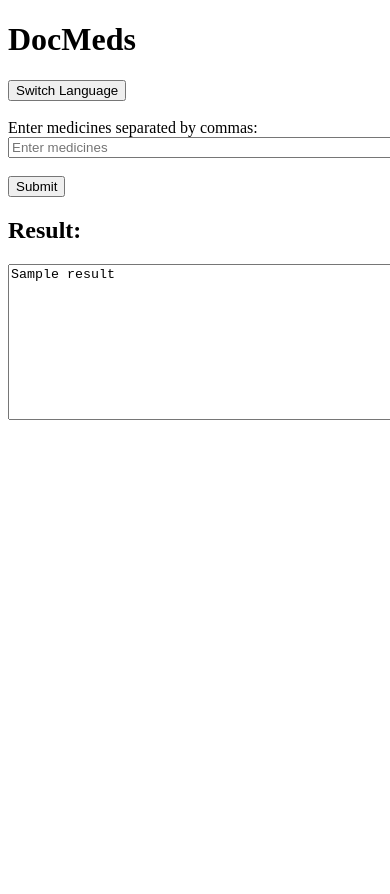
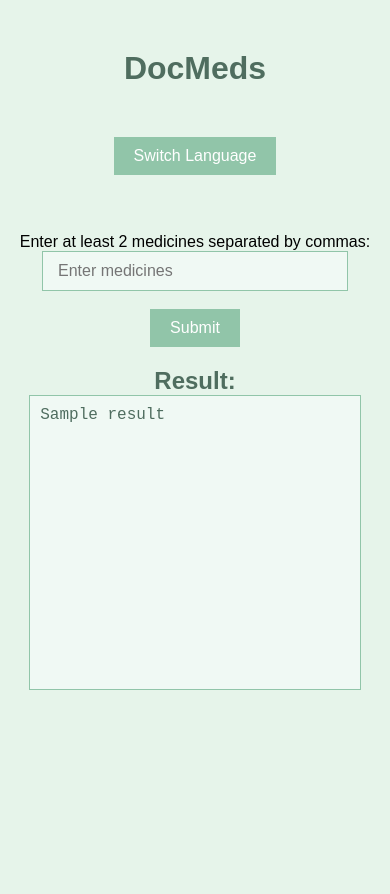
Before and after one commit to ex7remum/iw_project, a Flask app: template templates/index.html in a window 390 px wide; the page is wider, and only the part inside the window is pictured. Before the commit the page ends 844 px from the top of that part, so only its background shows below. Run offline with Flask 3, Linux system fonts and the light colour scheme; the template is opened without the code that fills it: most values are stand-ins (such as "Sample title", 1, 10 or a date in 2020); parts of the project's set-up code (start-up, migrations or seed data) failed here and were passed over; some libraries are stand-ins or nearby versions.

Commit message:
Dry run prototype

```diff
--- a/main.py
+++ b/main.py
@@ -5,7 +5,7 @@ from trie import Trie
 import pandas as pd
 import os
 from trie import TrieVisualizer
-
+from scout_apm.flask import ScoutApm
 
 app = Flask(__name__)
 app.config['SECRET_KEY'] = 'your_secret_key'
@@ -84,6 +84,10 @@ def index():
 @app.route('/autocomplete', methods=['GET'])
 def autocomplete():
     query = request.args.get('q', '').lower()
+    if not query:
+        return jsonify([])
+    if 'lang' not in session:
+        session['lang'] = 'en'
     medicine_trie = Trie(session['lang'])
     # Get autocomplete suggestions from the trie
     suggestions = medicine_trie.autocomplete(query)
@@ -92,7 +96,10 @@ def autocomplete():
 
     return jsonify(suggestions)
 
+if __name__ == '__main__':
+    #app.config["SCOUT_MONITOR"] = True
+    #app.config["SCOUT_KEY"] = "[c1V7BzRYPDMnjYvn3aFF]"
+    #app.config["SCOUT_NAME"] = "A FRIENDLY NAME FOR YOUR APP"
+    #ScoutApm(app)
 
-
-if __name__ == '__main__':
-    app.run(debug=True)
+    app.run(debug=False)
--- a/templates/index.html
+++ b/templates/index.html
@@ -3,12 +3,107 @@
 <head>
     <meta charset="UTF-8">
     <meta name="viewport" content="width=device-width, initial-scale=1.0">
-    <title>{{ 'Пример сайта на Python' if lang == 'ru' else 'Python Website Example' }}</title>
+    <title>{{ 'DocMeds' if lang == 'ru' else 'DocMeds' }}</title>
 
     <!-- Подключение библиотеки jQuery для автодополнения -->
     <script src="https://code.jquery.com/jquery-3.6.0.min.js"></script>
     <script src="https://code.jquery.com/ui/1.12.1/jquery-ui.min.js"></script>
     <link rel="stylesheet" href="https://code.jquery.com/ui/1.12.1/themes/base/jquery-ui.css">
+
+    <style>
+        body {
+            font-family: Arial, sans-serif;
+            margin: 0;
+            padding: 0;
+            display: flex;
+            flex-direction: column;
+            justify-content: flex-start;
+            align-items: center;
+            min-height: 100vh;
+            padding-top: 50px;
+            background-color: #e6f4ea; /* Светло-зелёный фон */
+        }
+
+        form {
+            max-width: 100%;
+            margin: 20px auto;
+            text-align: center;
+        }
+
+        input[type="text"], textarea {
+            width: 90%;
+            padding: 10px;
+            box-sizing: border-box;
+            font-size: 16px;
+            border: 1px solid #91c5a9; /* Светло-зелёная рамка */
+            background-color: #f0f9f4; /* Очень светло-зелёный фон полей ввода */
+            color: #4f6d5f; /* Цвет текста */
+        }
+
+        input[type="submit"], button {
+            padding: 10px 20px;
+            font-size: 16px;
+            background-color: #91c5a9; /* Светло-зелёная кнопка */
+            border: none;
+            color: white;
+            cursor: pointer;
+        }
+
+        textarea {
+            resize: none;
+            height: 40vh; /* Высота 40% экрана */
+            margin-bottom: 20px;
+        }
+
+        h1, h2 {
+            text-align: center;
+            margin: 0;
+            color: #4f6d5f; /* Тёмно-зелёный для заголовков */
+        }
+
+        h1 {
+            margin-bottom: 30px;
+        }
+
+        /* Для мобильных устройств */
+        @media (max-width: 768px) {
+            input[type="text"], textarea {
+                width: 100%;
+                padding-left: 15px;
+                padding-right: 15px;
+            }
+
+            form {
+                padding-left: 15px;
+                padding-right: 15px;
+            }
+        }
+
+        /* Для маленьких экранов (мобильные портрет) */
+        @media (max-width: 480px) {
+            input[type="text"], textarea {
+                width: 85%;
+            }
+
+            textarea {
+                height: 35vh; /* Немного меньше на мобильных */
+                padding-left: 10px;
+                padding-right: 10px;
+            }
+        }
+
+        /* Ограничение ширины для больших экранов */
+        @media (min-width: 768px) {
+            body {
+                max-width: 1200px;
+                margin: 0 auto;
+            }
+
+            input[type="text"], textarea {
+                width: 70%;
+            }
+        }
+    </style>
 
     <script>
         $(function() {
@@ -19,7 +114,6 @@
 
             // Настройка автодополнения
             $("#medicines").on("keydown", function(event) {
-                // Не запускать автодополнение при нажатии на enter, tab или запятую
                 if (event.key === "," || event.keyCode === $.ui.keyCode.TAB) {
                     event.preventDefault();
                 }
@@ -36,21 +130,16 @@
                     });
                 },
                 search: function() {
-                    // Должно быть как минимум 2 символа для запуска автодополнения
                     var term = extractLast(this.value);
                     return term.length >= 2;
                 },
                 focus: function() {
-                    // Не вставляем значение в поле при фокусе
                     return false;
                 },
                 select: function(event, ui) {
                     var terms = this.value.split(',');
-                    // Убираем текущее вводимое слово
                     terms.pop();
-                    // Добавляем выбранное из списка
                     terms.push(ui.item.value);
-                    // Добавляем запятую в конец
                     terms.push("");
                     this.value = terms.join(", ");
                     return false;
@@ -73,8 +162,8 @@
 
     <!-- Форма для ввода списка лекарств -->
     <form method="POST">
-        <label for="medicines">{{ 'Введите лекарства через запятую:' if lang == 'ru' else 'Enter medicines separated by commas:' }}</label>
-        <input type="text" name="medicines" id="medicines" placeholder="{{ 'Введите лекарства' if lang == 'ru' else 'Enter medicines' }}" size="50">
+        <label for="medicines">{{ 'Введите хотя бы 2 лекарства через запятую:' if lang == 'ru' else 'Enter at least 2 medicines separated by commas:' }}</label>
+        <input type="text" name="medicines" id="medicines" placeholder="{{ 'Введите лекарства' if lang == 'ru' else 'Enter medicines' }}">
 
         <br><br>
 
@@ -82,7 +171,9 @@
     </form>
 
     <h2>{{ 'Результат:' if lang == 'ru' else 'Result:' }}</h2>
-    <textarea rows="10" cols="50" readonly>{{ result }}</textarea>
+
+    <!-- Увеличенное поле для вывода результатов -->
+    <textarea rows="10" readonly>{{ result }}</textarea>
 
 </body>
 </html>
```
Also changed, not shown: medicines.csv (+44 -44 lines), processing.py (+24 -15 lines), trie.py (+11 -0 lines).
